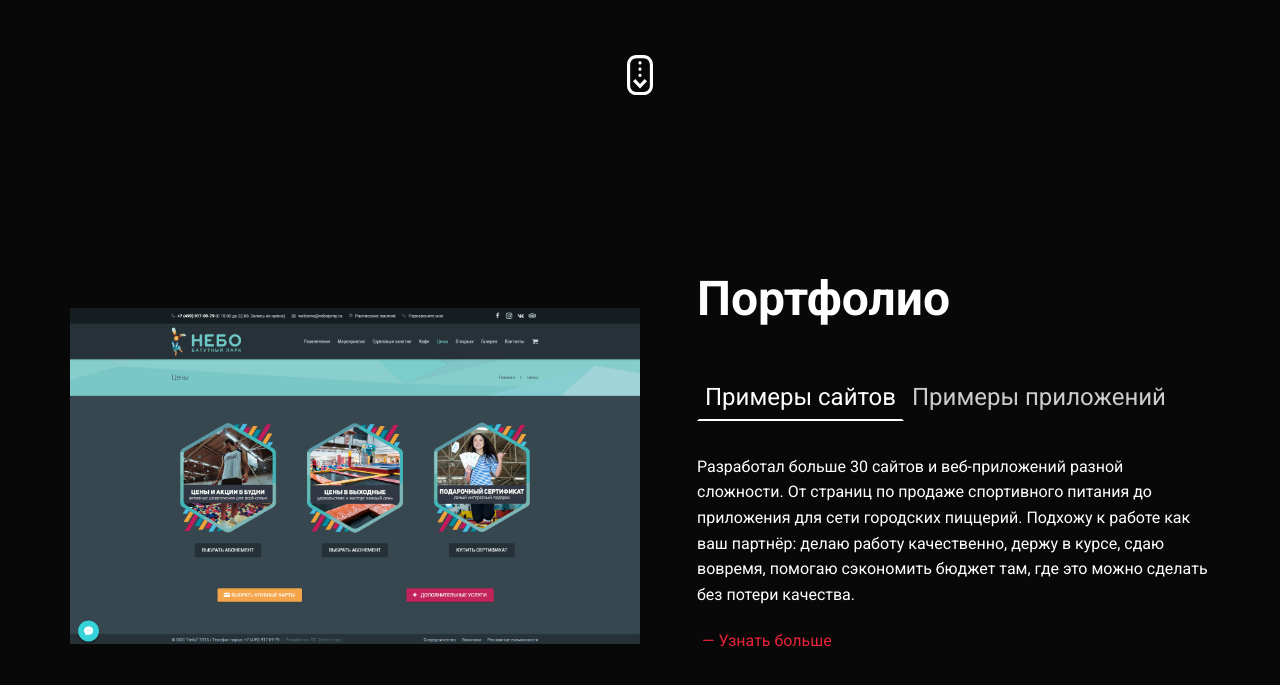
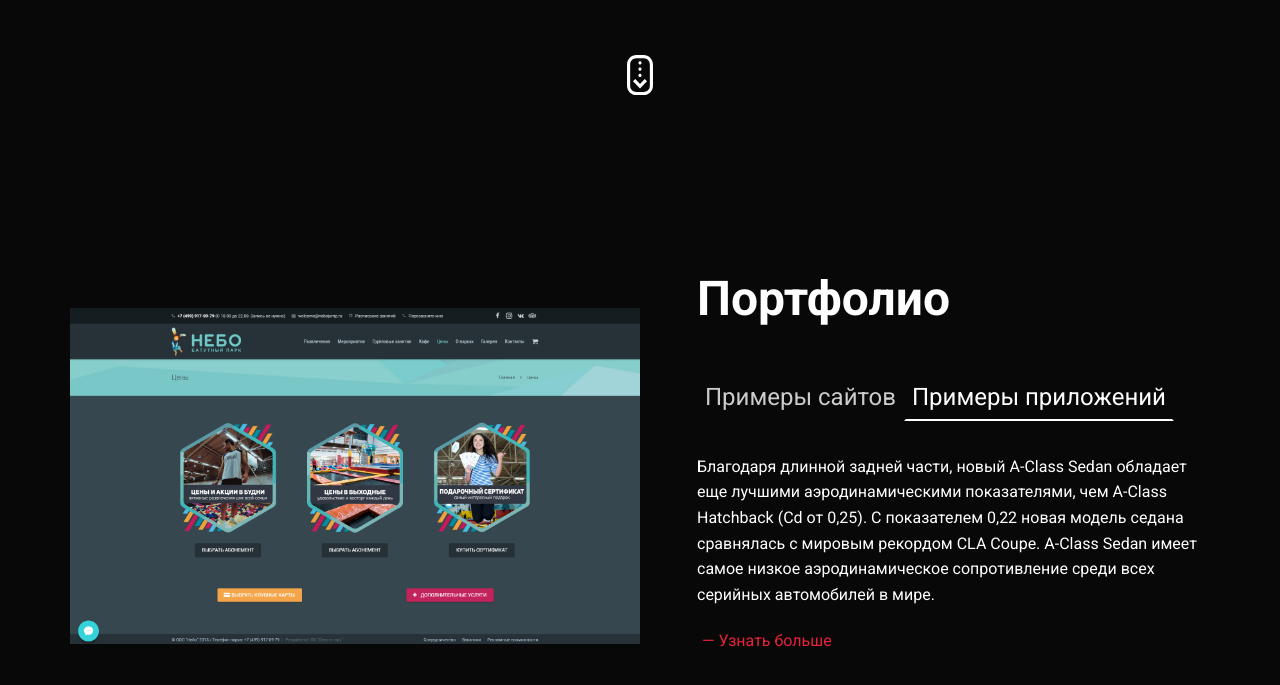
Before and after one commit to Myakis/-intensive-site-portfolio, a plain HTML site: page index.html in a window 1280 px wide. Both pictures are taken after a click on the button "Примеры приложений". Shown: the part 781-1466 px from the top of the page. Drawn offline with Linux system fonts and the light colour scheme.

Commit message:
add functional tabs and change title document on click btn tabs

```diff
--- a/index.html
+++ b/index.html
@@ -4,7 +4,7 @@
     <meta charset="UTF-8" />
     <meta http-equiv="X-UA-Compatible" content="IE=edge" />
     <meta name="viewport" content="width=device-width, initial-scale=1.0" />
-    <title>Сайт портфолио на с фичами на JS</title>
+    <title>Сайт портфолио c фичами на JS</title>
     <link rel="preconnect" href="https://fonts.gstatic.com" />
     <link href="https://fonts.googleapis.com/css2?family=Roboto:wght@400;700&display=swap" rel="stylesheet" />
     <link rel="stylesheet" href="./css/style.min.css" />
--- a/js/tabs.js
+++ b/js/tabs.js
@@ -1 +1,39 @@
-console.log('как леа');
+const tabsuttons = document.querySelectorAll('.design-list__item ');
+const tabsDescription = document.querySelectorAll('.design__descr');
+const imageDescription = document.querySelectorAll('.design-images');
+
+//Сверяем значаение data атрибута элемента с data атрибутом кнопки, по которой пришелся клик
+const changeClassSomeEl = (elem, dataValue) => {
+  elem.forEach(item => {
+    if (dataValue === item.dataset.tabsField) {
+      item.classList.remove('hidden');
+    } else {
+      item.classList.add('hidden');
+    }
+  });
+};
+
+tabsuttons.forEach(item => {
+  item.addEventListener('click', e => {
+    //Получение data атрибута
+    const dataAttr = e.target.dataset.tabsHandler;
+
+    changeClassSomeEl(tabsDescription, dataAttr);
+    changeClassSomeEl(imageDescription, dataAttr);
+
+    //Кнопка, по которой кликнули становится активной и ей добавляется нужный класс
+    tabsuttons.forEach(btn => {
+      if (btn == e.target) {
+        btn.classList.add('design-list__item_active');
+      } else {
+        btn.classList.remove('design-list__item_active');
+      }
+    });
+
+    //Смена title документа
+    if (e.target.closest('.design-list__item')) {
+      const btnText = e.target.innerText;
+      document.title = btnText;
+    }
+  });
+});
```
